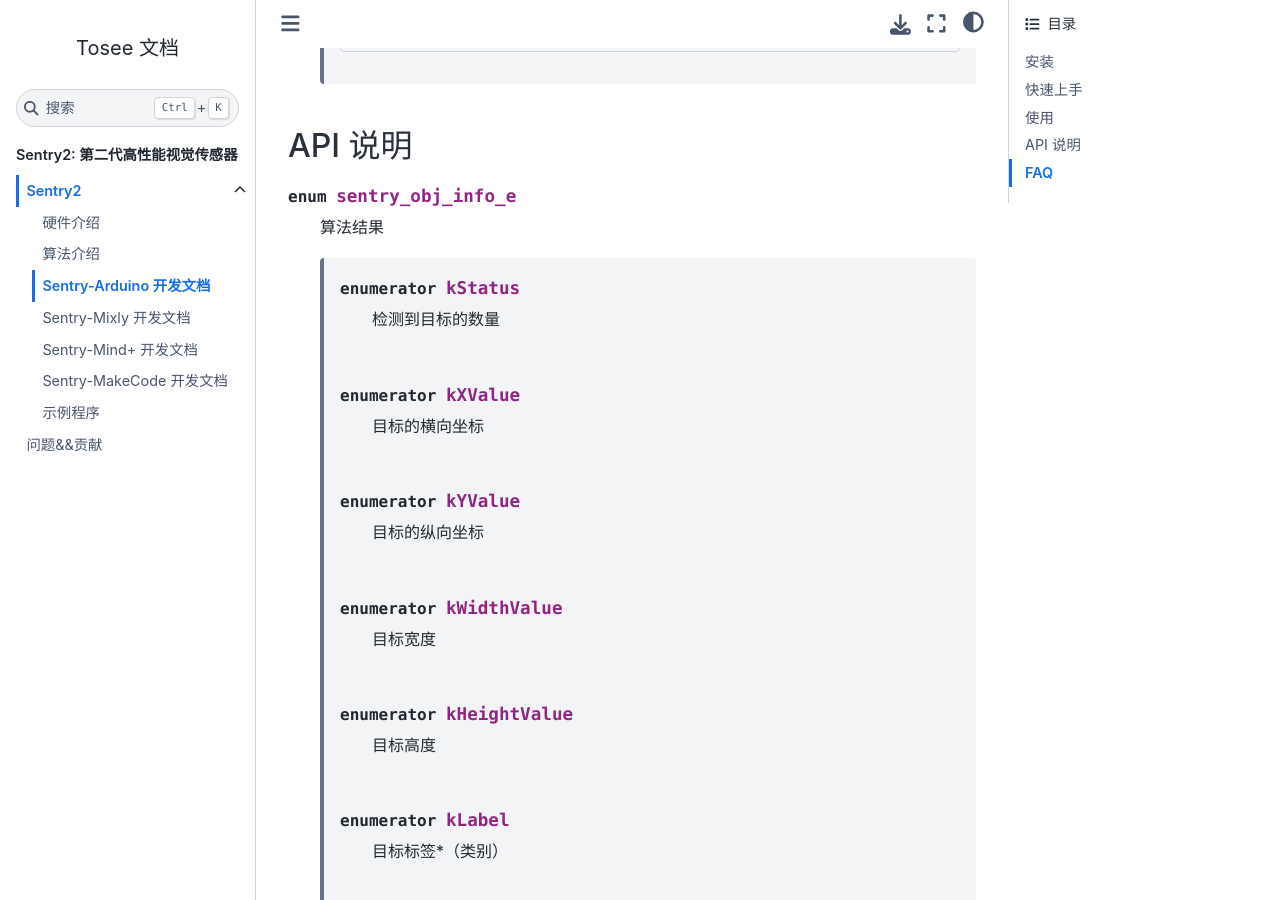
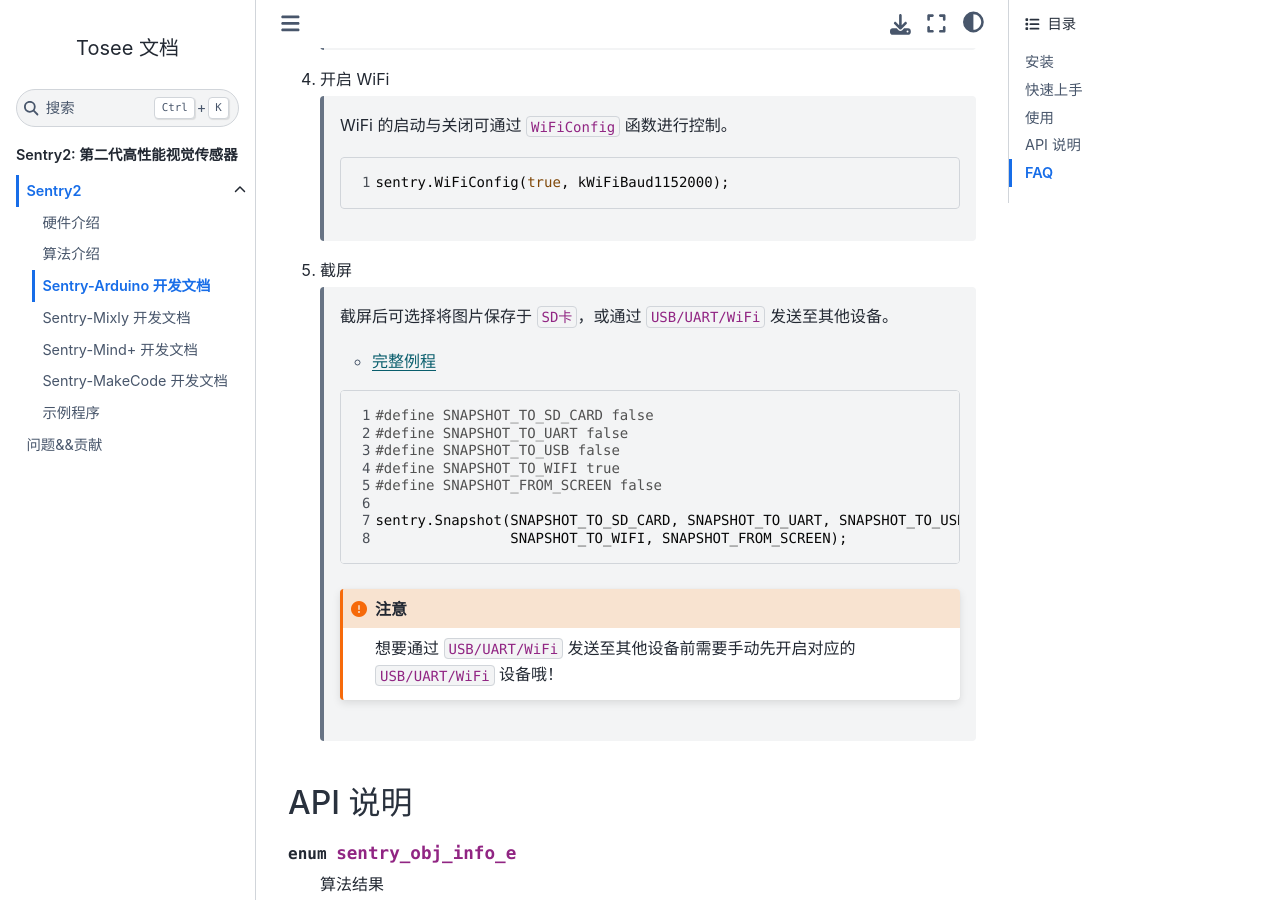
Before and after one commit to AITosee/Tosee-Docs, a Sphinx documentation site: the page built from docs/Sentry/Arduino/index.rst, in a window 1280 px wide and 900 px high, scrolled down 5514 px. Built offline with Sphinx 7.4.7 and the Sphinx Book theme 1.1.4, drawn with Linux system fonts in a browser that asks for light colours; some of the changed text lies outside the part shown.

Commit message:
update arduino docs

```diff
--- a/docs/Sentry/Arduino/index.rst
+++ b/docs/Sentry/Arduino/index.rst
@@ -127,12 +127,17 @@ Arduino 库中提供了丰富的例程，这些例程默认使用了 **串口模
         ============    ===========
         颜色识别        kVisionColorRecog
         色块检测        kVisionColorDetect
+        AprilTag        kVisionAprilTag
         线条检测        kVisionLine
+        深度学习        kVisionLearning
         卡片检测        kVisionCard
         人脸检测        kVisionFace
         20类物体检测    kVision20Classes
         二维码识别      kVisionQrCode
+        移动物体检测    kVisionMotionDetect
         ============    ===========
+
+        算法具体介绍可见： :doc:`../Vision/index`
 
 3. 获取算法识别结果
 
@@ -187,6 +192,27 @@ Arduino 库中提供了丰富的例程，这些例程默认使用了 **串口模
 
         sentry.WiFiConfig(true, kWiFiBaud1152000);
 
+5. 截屏
+
+    截屏后可选择将图片保存于 ``SD卡``，或通过 ``USB/UART/WiFi`` 发送至其他设备。
+
+    - `完整例程 <https://github.com/AITosee/Sentry-Arduino/blob/main/examples/ScreenSnapshot/ScreenSnapshot.ino>`_
+
+    .. code-block:: cpp
+        :linenos:
+
+        #define SNAPSHOT_TO_SD_CARD false
+        #define SNAPSHOT_TO_UART false
+        #define SNAPSHOT_TO_USB false
+        #define SNAPSHOT_TO_WIFI true
+        #define SNAPSHOT_FROM_SCREEN false
+
+        sentry.Snapshot(SNAPSHOT_TO_SD_CARD, SNAPSHOT_TO_UART, SNAPSHOT_TO_USB,
+                        SNAPSHOT_TO_WIFI, SNAPSHOT_FROM_SCREEN);
+
+    .. attention::
+
+        想要通过 ``USB/UART/WiFi`` 发送至其他设备前需要手动先开启对应的 ``USB/UART/WiFi`` 设备哦！
 
 API 说明
 --------
```
